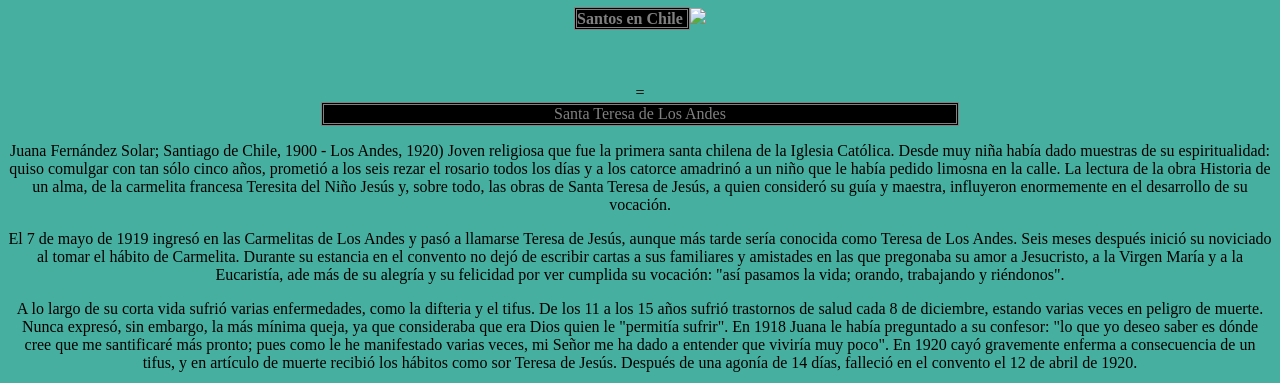
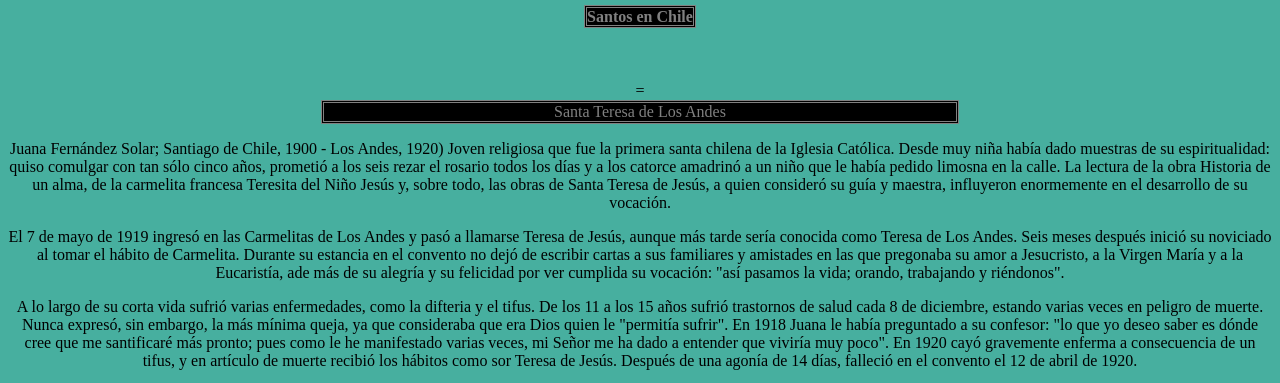
Before and after one commit to JoseCofreV/josecofrev.github.io, a plain HTML site: page santoschilenos.html in a window 1280 px wide. Shown: the top 383 px of the page. Drawn offline with Linux system fonts and the light colour scheme.

Commit message:
Update santoschilenos.html

```diff
--- a/santoschilenos.html
+++ b/santoschilenos.html
@@ -27,7 +27,7 @@
 
 
 </head>
-<img src="usa.jpg">
+
 <body bgcolor="#47AF9F"><center> <p>ﾠ</p>=
 
 	<center><div id="titulo">Santa Teresa de Los Andes</div></center>
@@ -45,8 +45,9 @@ Hacia 1941, Alberto Hurtado fue nombrado Asesor Arquidiocesano de la Juventud Ca
 <p>Su temprana muerte en 1952 producto de un cáncer, provocó la pesadumbre de muchos chilenos que hasta hoy recuerdan su vida y obra con cariño y devoción.</p>
 
 <p>El 16 de octubre de 1994, tuvo lugar un evento largamente esperado por todos los seguidores del Padre Hurtado; fue beatificado por el Papa Juan Pablo II. El 23 de octubre del 2005 el Papa Benedicto XVI canonizó al Padre Alberto Hurtado, declarándolo santo de la Iglesia Católica.</p>
-<img src="https://www.jesuits.org/wp-content/uploads/sites/10/2019/11/News-Society-of-Jesus-Celebrates-Feast-of-St.-Alberto-Hurtado-SJ-saint_alberto_hurtado-main.jpg">
+<img src="https://www.jesuits.org/wp-content/uploads/sites/10/2019/11/News-Society-of-Jesus-Celebrates-Feast-of-St.-Alberto-Hurtado-SJ-saint_alberto_hurtado-main.jpg"><br>
 
+	<img src="https://img.freepik.com/vector-gratis/ilustracion-bandera-estados-unidos_53876-18165.jpg">
 
 
 </center>
```
